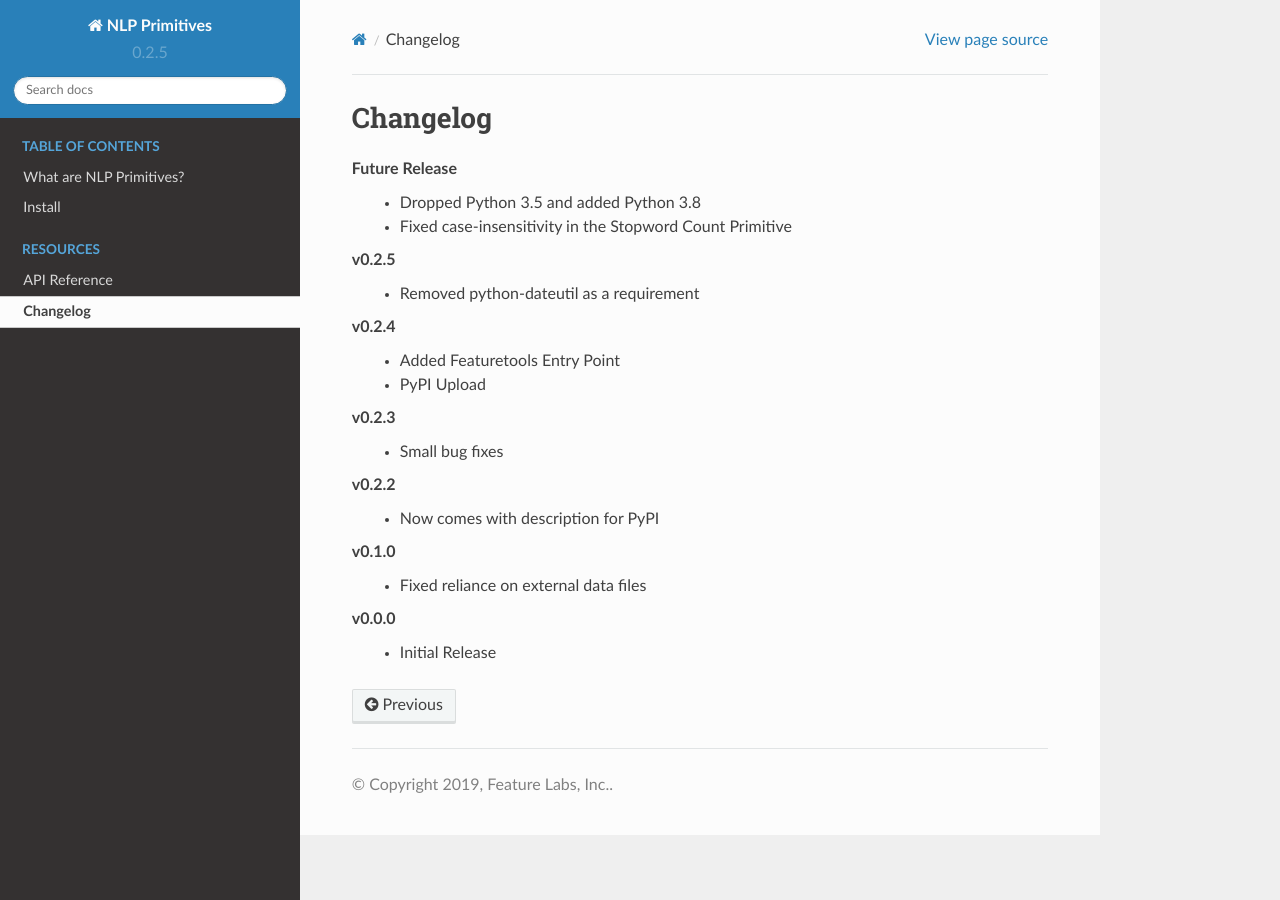
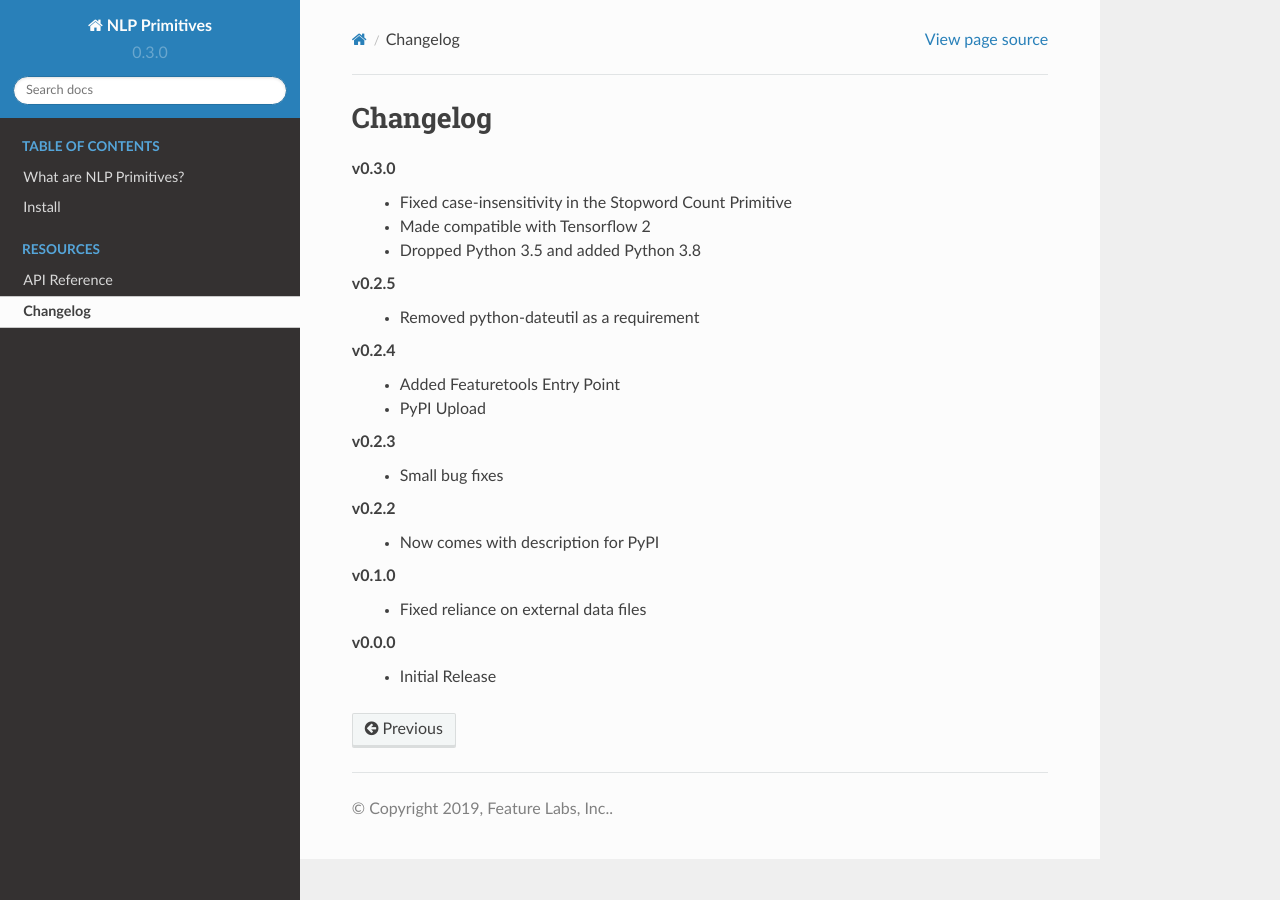
Before and after one commit to alteryx/nlp_primitives, a Sphinx documentation site: the page built from docs/source/changelog.rst, in a window 1280 px wide. Built offline with Sphinx 7.4.7 and the Read the Docs theme 2.0.0, drawn with Linux system fonts in a browser that asks for light colours.

Commit message:
v0.3.0 (#15)

```diff
--- a/docs/source/changelog.rst
+++ b/docs/source/changelog.rst
@@ -2,9 +2,10 @@
 Changelog
 =========
 
-**Future Release**
+**v0.3.0**
+    * Fixed case-insensitivity in the Stopword Count Primitive
+    * Made compatible with Tensorflow 2
     * Dropped Python 3.5 and added Python 3.8
-    * Fixed case-insensitivity in the Stopword Count Primitive
 
 **v0.2.5**
     * Removed python-dateutil as a requirement
--- a/nlp_primitives/__init__.py
+++ b/nlp_primitives/__init__.py
@@ -1,5 +1,5 @@
 # flake8: noqa
-__version__ = '0.2.5'
+__version__ = '0.3.0'
 from .diversity_score import DiversityScore
 from .lsa import LSA
 from .mean_characters_per_word import MeanCharactersPerWord
--- a/setup.py
+++ b/setup.py
@@ -9,7 +9,7 @@ with open(path.join(this_directory, 'README.md')) as f:
 
 setup(
     name='nlp_primitives',
-    version='0.2.5',
+    version='0.3.0',
     author='Feature Labs, Inc.',
     author_email='support@featurelabs.com',
     license='BSD 3-clause',
```
